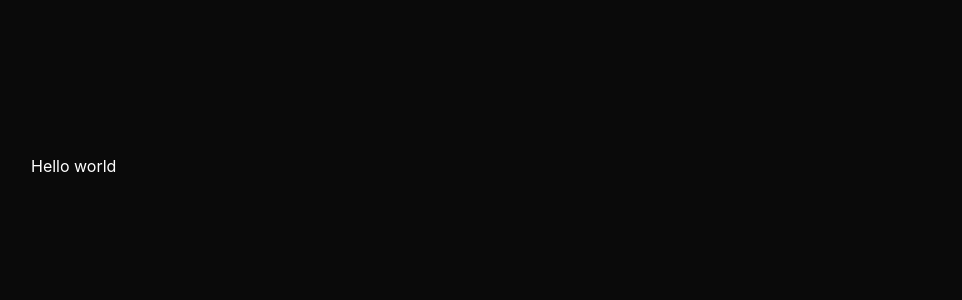
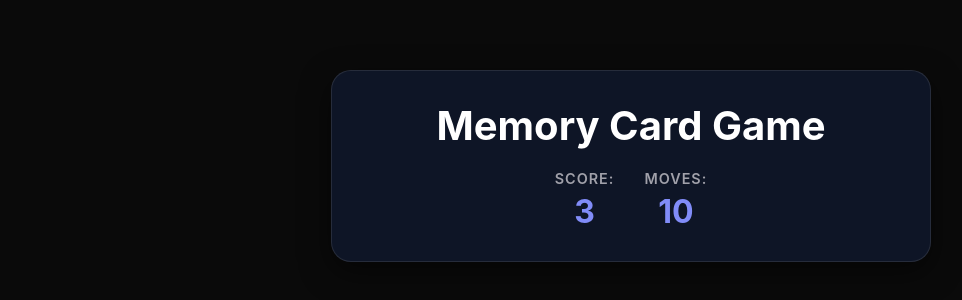
Before and after one commit to Arthur-Davila/Memory-card, a React (Vite) app: page / in a window 1280 px wide. Shown: the part 234-534 px from the top of the page, without its empty margins (9-971 px from the left). Built offline with nearby package versions, Linux system fonts and the light colour scheme.

Commit message:
feito o header

```diff
--- a/package.json
+++ b/package.json
@@ -17,11 +17,11 @@
     "@eslint/js": "^9.39.1",
     "@types/react": "^19.2.5",
     "@types/react-dom": "^19.2.3",
-    "@vitejs/plugin-react": "^5.1.1",
+    "@vitejs/plugin-react": "^5.1.3",
     "eslint": "^9.39.1",
     "eslint-plugin-react-hooks": "^7.0.1",
     "eslint-plugin-react-refresh": "^0.4.24",
     "globals": "^16.5.0",
-    "vite": "^7.2.4"
+    "vite": "^7.3.1"
   }
 }
--- a/src/App.jsx
+++ b/src/App.jsx
@@ -1,7 +1,8 @@
+import { GameHeader } from "./components/GameHeader"
 
 function App() {
   return (
-    <>Hello world</>
+  <div className="app"><GameHeader score= {3} moves={10}/></div>
   )
 }
 
--- /dev/null
+++ b/src/components/GameHeader.jsx
@@ -0,0 +1,18 @@
+export const GameHeader= ({score,moves}) => {
+    return(
+        <div className="game-header">
+            <h1>Memory Card Game</h1>
+            <div className="stats">
+                <div className="stat-item">
+                    <span className="stat-label">Score:</span>
+                    <span className="stat-value">{score}</span>
+                    </div>
+                <div className="stat-item">
+                     <span className="stat-label">Moves:</span>
+                      <span className="stat-value">{moves}</span>
+                      </div>
+
+             </div>
+        </div>
+    )
+}
```
Also changed, not shown: 1 other file (tests, documents, lock files or other folders).
